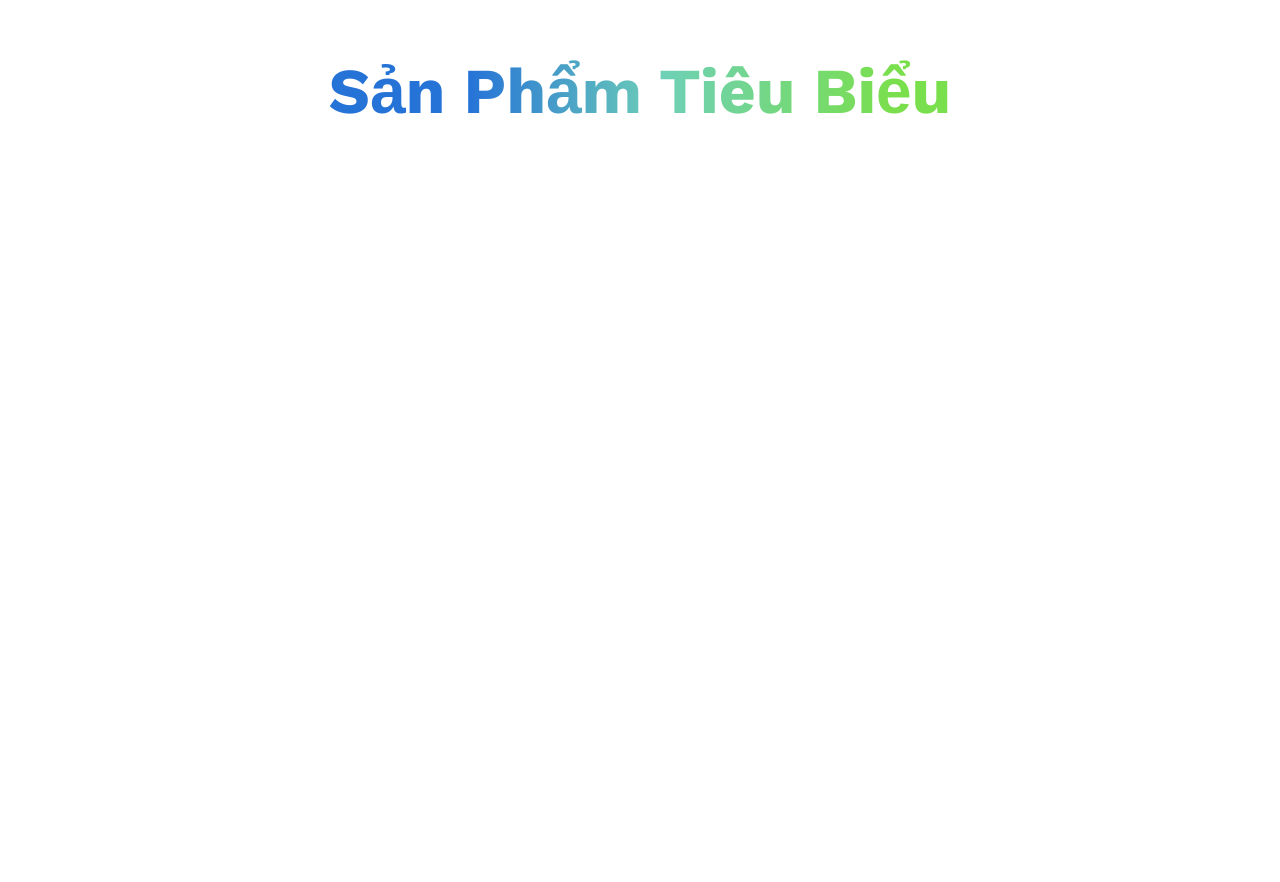
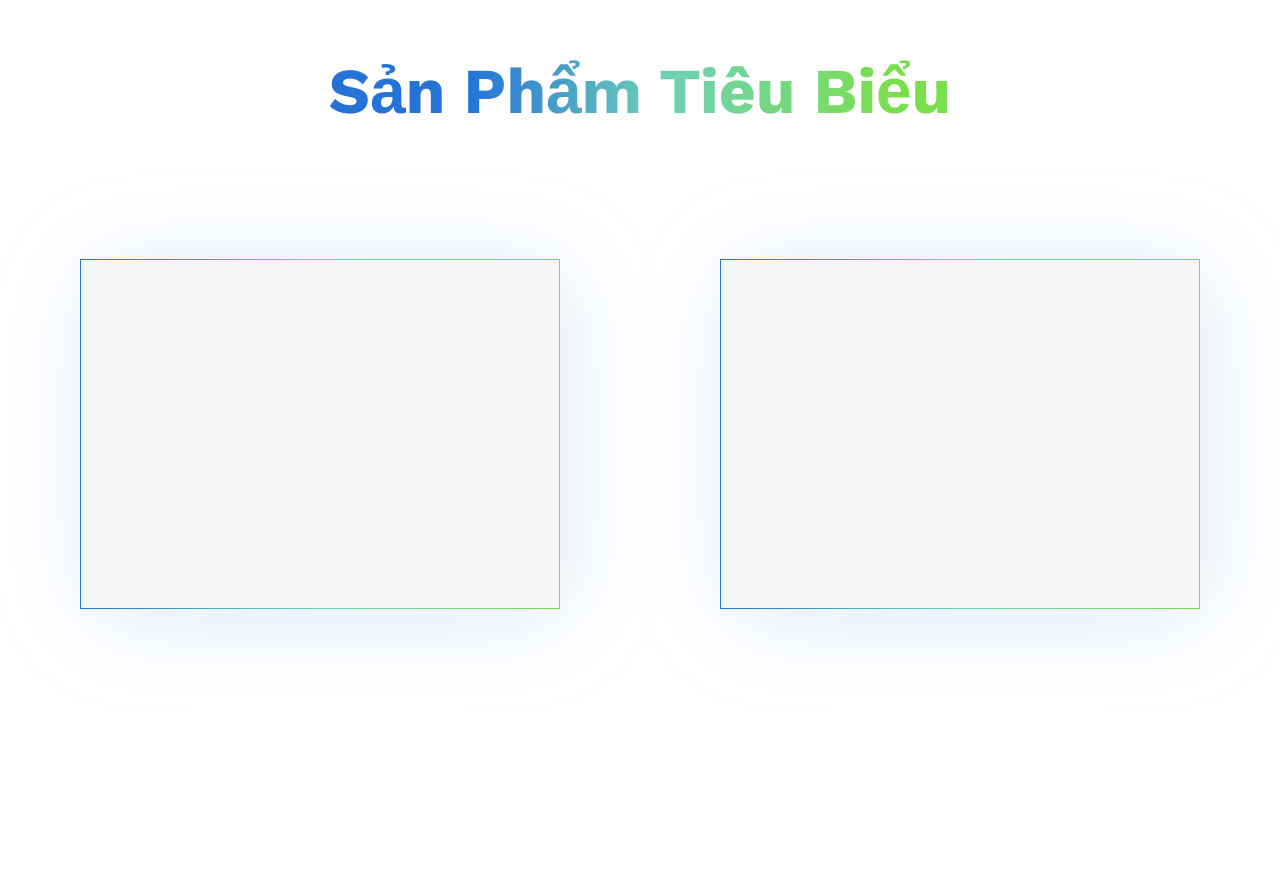
Before and after one commit to mihchis/web_aurora_solution, a plain HTML site: page index.html in a window 1280 px wide. Shown: the part 2182-3064 px from the top of the page. Drawn offline with nearby package versions, Linux system fonts and the light colour scheme.

Commit message:
update sp_tieu_bieu

```diff
--- a/assets/css/main.css
+++ b/assets/css/main.css
@@ -416,5 +416,29 @@ p.second {
   background-clip: text;
 }
 
+.product__big__container {
+  width: 100%;
+  height: 700px;
+  display: flex;
+  justify-content: space-between;
+}
+
+.product__container {
+  margin: 80px 80px 0px 80px;
+  width: 40%;
+  height: 50%;
+  filter: drop-shadow(8px 8px 50px rgba(38, 115, 215, 0.15));
+  border: 1px solid black;
+  border-image: linear-gradient(to right,#2673d7, #6ed0b6, #7adf4c) 1;
+  background-color: #f5f6f8;
+}
+
+
+.product__image__container {
+}
+
+.product__content__container {
+}
+
 .footer {
 }
--- a/index.html
+++ b/index.html
@@ -143,12 +143,35 @@
       </div>
       <!-- Begin: Sản Phẩm Tiêu Biểu -->
       <div class="product">
+
+        <!-- Tiêu đề -->
         <div class="product__header">
             <h1>Sản Phẩm Tiêu Biểu</h1>
         </div>
-        <div class="product__container">
+        <!-- Tiêu đề -->
+
+        <!-- Nội dung -->
+        <div class="product__big__container">
+            <div class="product__container">
+                <div class="product__image__container">
+
+                </div>
+                <div class="product__content__container">
+
+                </div>
+            </div>
+
+            <div class="product__container">
+                <div class="product__image__container">
+
+                </div>
+                <div class="product__content__container">
+
+                </div>
+            </div>
 
         </div>
+        <!-- Nội dung -->
       </div>
         <!-- End: Sản Phẩm Tiêu Biểu -->
       </div>
```
